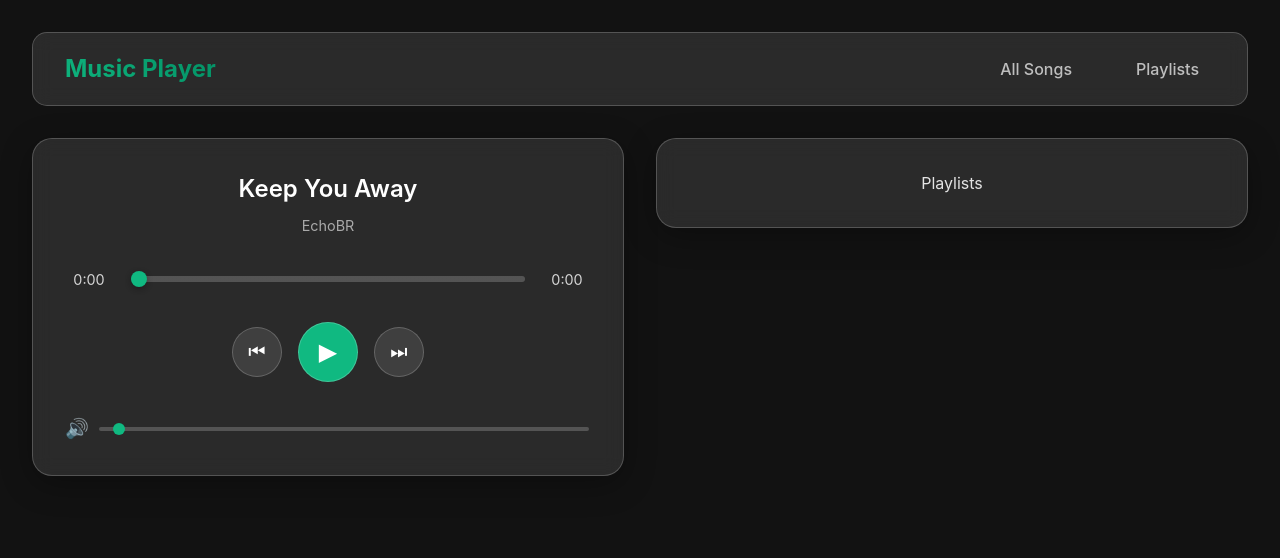
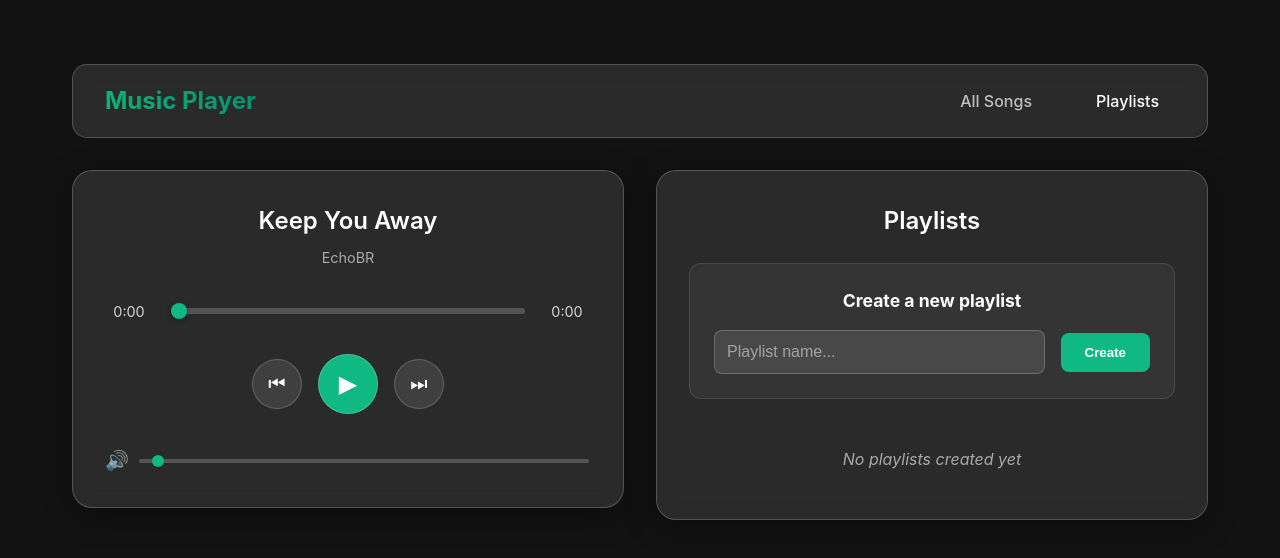
Before and after one commit to solo-exe/react-music-player, a React (Vite) app: page /playlists in a window 1280 px wide. Shown: the top 558 px of the page. Built offline with nearby package versions, Linux system fonts and the light colour scheme.

Commit message:
fixed next track and prev track click behaviour

```diff
--- a/src/App.jsx
+++ b/src/App.jsx
@@ -13,12 +13,12 @@ function App() {
   return (
     <BrowserRouter>
       <MusicProvider>
-        <div className='App'>
+        <div className='app'>
           <NavBar />
           <main className='app-main'>
-            <div className="player-section">
-              <MusicPlayer />
-            </div>
+            {/* <div className="player-section"> */}
+            <MusicPlayer />
+            {/* </div> */}
 
             <div className="content-section">
               <Routes>
--- a/src/components/AllSongs.jsx
+++ b/src/components/AllSongs.jsx
@@ -1,8 +1,25 @@
-import { useMusic } from '../contexts'
+import { useRef } from 'react';
+import { useMusic } from '../contexts';
 
 const AllSongs = () => {
 
-    const { allSongs, handlePlaySong, currentTrackIndex } = useMusic()
+    const { allSongs, handlePlaySong, currentTrackIndex } = useMusic();
+    const clickTimeoutRef = useRef(null);
+
+    const handleClick = (song, key) => {
+        // If a timer is already running, it means this is a double-click
+        if (clickTimeoutRef.current) {
+            clearTimeout(clickTimeoutRef.current);
+            clickTimeoutRef.current = null;
+            handlePlaySong(song, key, true); // Perform double-click action
+        } else {
+            // This is the first click, set a timer
+            clickTimeoutRef.current = setTimeout(() => {
+                clickTimeoutRef.current = null;
+                handlePlaySong(song, key, false); // Perform single-click action
+            }, 250); // 250ms delay to wait for a potential second click
+        }
+    };
 
     return (
         <div className='all-songs'>
@@ -12,8 +29,7 @@ const AllSongs = () => {
                 {allSongs.map((song, key) => (
                     <div
                         key={key}
-                        onClick={() => handlePlaySong(song, key)}
-                        onDoubleClick={() => handlePlaySong(song, key, true)}
+                        onClick={() => handleClick(song, key)}
                         className={`song-card ${currentTrackIndex === key ? "active" : ""}`}
                     >
                         <div className="song-info">
--- a/src/components/MusicPlayer.jsx
+++ b/src/components/MusicPlayer.jsx
@@ -35,16 +35,29 @@ const MusicPlayer = () => {
         setCurrentTime(newTime);
     }
 
+    // Effect for handling PLAY and PAUSE state changes from user interaction
     useEffect(() => {
         const audio = audioRef.current;
         if (!audio) return;
 
         if (isPlaying) {
-            audio.play().catch((err) => console.error(err));
+            audio.play().catch((err) => console.error("Error playing audio:", err));
         } else {
             audio.pause();
         }
-    }, [isPlaying])
+    }, [isPlaying]);
+
+    // Effect for handling CHANGES to the CURRENT TRACK
+    useEffect(() => {
+        const audio = audioRef.current;
+        if (!audio) return;
+
+        audio.load(); // Load the new track's URL
+
+        if (isPlaying) {
+            audio.play().catch(err => console.error("Error auto-playing next track:", err));
+        }
+    }, [currentTrack, isPlaying]);
 
     useEffect(() => {
         const audio = audioRef.current;
@@ -57,18 +70,17 @@ const MusicPlayer = () => {
         const audio = audioRef.current;
         if (!audio) return;
 
-        // To run logic when metadata for the audio is loaded
+        // Runs when metadata for the audio is loaded
         const handleLoadedMetadata = () => {
             // set the duration to the actual audio duration, not the value in the song object
             setDuration(audio.duration);
         };
 
-        // To run logic continously as the time of playing song changes/ progresses
+        // Runs continuously as the time of the playing song changes/progresses
         const handleTimeUpdate = () => {
             setCurrentTime(audio.currentTime);
         };
 
-        // To run logic when
         const handleEnded = () => {
             nextTrack();
         };
@@ -88,16 +100,7 @@ const MusicPlayer = () => {
             audio.removeEventListener('timeupdate', handleTimeUpdate);
             audio.removeEventListener('ended', handleEnded);
         };
-    }, [setDuration, setCurrentTime, nextTrack, currentTrack]);
-
-    useEffect(() => {
-        const audio = audioRef.current;
-        if (!audio) return;
-
-        audio.load()
-        setCurrentTime(0)
-        setDuration(0)
-    }, [currentTrack, setCurrentTime, setDuration])
+    }, [setDuration, setCurrentTime, nextTrack]);
 
     const progressPercentage = duration > 0 ? (currentTime / duration) * 100 : 0;
 
--- a/src/components/NavBar.jsx
+++ b/src/components/NavBar.jsx
@@ -11,7 +11,7 @@ const NavBar = () => {
 
             <div className="navbar-links">
                 <Link to="/" className={`nav-link ${location.pathname === "/" ? "active" : ""}`}>All Songs</Link>
-                <Link to="/playlists" className={`nav-link ${location.pathname === "/playist" ? "active" : ""}`}>Playlists</Link>
+                <Link to="/playlists" className={`nav-link ${location.pathname === "/playlists" ? "active" : ""}`}>Playlists</Link>
             </div>
         </nav>
     )
--- a/src/components/Playlists.jsx
+++ b/src/components/Playlists.jsx
@@ -1,8 +1,54 @@
-import React from 'react'
+import { useState } from 'react'
+import { useMusic } from '../contexts';
 
 const Playlists = () => {
+
+    const [newPlaylistName, setNewPlaylistName] = useState("");
+
+    const { playlists, createPlaylist } = useMusic();
+
+    const handleCreatePlaylist = () => {
+        if (newPlaylistName.trim()) {
+            createPlaylist(newPlaylistName.trim());
+            setNewPlaylistName("");
+        }
+    }
+
     return (
-        <div>Playlists</div>
+        <div className="playlists">
+            <h2>Playlists</h2>
+
+            <div className="create-playlist">
+                <h3>Create a new playlist</h3>
+                <div className="playlist-form">
+                    <input
+                        type="text"
+                        placeholder="Playlist name..."
+                        className="playlist-input"
+                        onChange={(e) => setNewPlaylistName(e.target.value)}
+                        value={newPlaylistName}
+                    />
+                    <button className='create-btn' onClick={handleCreatePlaylist}>Create</button>
+                </div>
+            </div>
+
+            <div className='playlists-list'>
+                {playlists.length === 0
+                    ? (<p className='empty-message'>No playlists created yet</p>)
+                    : (playlists.map((playlist, key) => (
+                        <div className='playlist-item' key={key}>
+                            <div className="playlist-header">
+                                <h3 className='playlist-title'>{playlist.name}</h3>
+
+                                <div className="playlist-actions">
+                                    <button className='delete-playlist-btn'>Delete</button>
+                                </div>
+                            </div>
+                        </div>
+                    )))
+                }
+            </div>
+        </div>
     )
 }
 
--- a/src/contexts/MusicProvider.jsx
+++ b/src/contexts/MusicProvider.jsx
@@ -1,4 +1,4 @@
-import { useState } from "react";
+import { useState, useCallback } from "react";
 import { MusicContext } from ".";
 import { songs } from "./songData";
 
@@ -12,42 +12,55 @@ export const MusicProvider = ({ children }) => {
     const [duration, setDuration] = useState(0);
     const [isPlaying, setIsPlaying] = useState(false);
     const [volume, setVolume] = useState(0.03);
+    const [playlists, setPlaylists] = useState([]);
 
-    const play = () => setIsPlaying(true);
-    const pause = () => setIsPlaying(false);
+    const play = useCallback(() => setIsPlaying(true), []);
+    const pause = useCallback(() => setIsPlaying(false), []);
 
-    const handlePlaySong = (song, index, doubleClick = false) => {
+    const handlePlaySong = useCallback((song, index, doubleClick = false) => {
         setCurrentTrack(song);
         setCurrentTrackIndex(index);
 
+        console.log(doubleClick, '<<< doubleClick');
+
         // TEMPORARY ATTEMPT
         setIsPlaying(doubleClick)
-    }
+    }, []);
 
-    const nextTrack = () => {
+    const nextTrack = useCallback(() => {
         setCurrentTrackIndex((prev => {
             const nextIndex = (prev + 1) % allSongs.length;
             setCurrentTrack(allSongs[nextIndex])
             return nextIndex;
         }));
-        setIsPlaying((prev) => prev)
-    }
+        setIsPlaying(true);
+    }, [allSongs, setIsPlaying]);
 
-    const prevTrack = () => {
+    const prevTrack = useCallback(() => {
         setCurrentTrackIndex((prev => {
             const nextIndex = prev === 0 ? allSongs.length - 1 : prev - 1;
             setCurrentTrack(allSongs[nextIndex])
             return nextIndex;
         }));
-        setIsPlaying((prev) => prev)
-    }
+        setIsPlaying(true);
+    }, [allSongs, setIsPlaying]);
 
-    const formatTime = (time) => {
+    const createPlaylist = useCallback((name) => {
+        const newPlaylist = {
+            id: Date.now(),
+            name,
+            songs: [],
+        }
+
+        setPlaylists((prev) => [...prev, newPlaylist])
+    }, []);
+
+    const formatTime = useCallback((time) => {
         if (isNaN(time) || !time) return "0:00";
         const minutes = Math.floor(time / 60);
         const seconds = Math.floor(time % 60);
         return `${minutes}:${seconds < 10 ? "0" : ""}${seconds}`;
-    }
+    }, []);
 
     return <MusicContext.Provider value={{
         allSongs,
@@ -57,6 +70,7 @@ export const MusicProvider = ({ children }) => {
         duration,
         isPlaying,
         volume,
+        playlists,
         setCurrentTime,
         setDuration,
         setVolume,
@@ -66,6 +80,7 @@ export const MusicProvider = ({ children }) => {
         prevTrack,
         play,
         pause,
+        createPlaylist,
     }}>
         {children}
     </MusicContext.Provider>
--- a/src/index.css
+++ b/src/index.css
@@ -66,7 +66,7 @@ body {
     display: grid;
     grid-template-columns: 1fr 1fr;
     gap: 2rem;
-    align-items: start;
+    align-items: start; /* Allows grid Items to be veritically alinged, in this case, starting at the top  */
 }
 
 .content-section {
@@ -510,7 +510,7 @@ body {
     font-weight: 600;
     margin: 0 0 1.5rem 0;
     color: white;
-    text-align: center;
+    /* text-align: center; */
 }
 
 .create-playlist {
```
